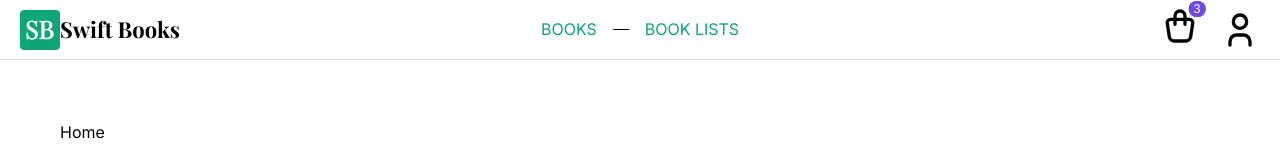
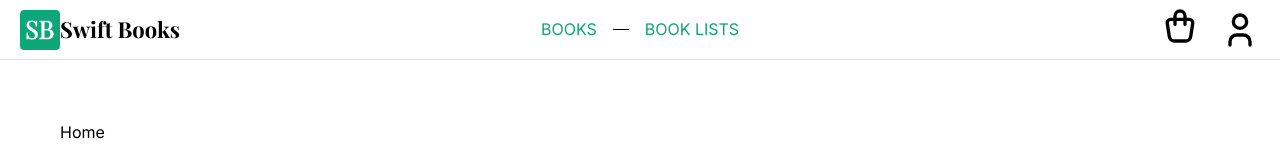
Before and after one commit to kovalromank/swiftbooks, a Next.js app in the folder web/: page / in a window 1280 px wide. Shown: the top 160 px of the page. Built offline with nearby package versions, Linux system fonts and the light colour scheme; a web font is replaced by a local one.

Commit message:
populate cart with API cart results

```diff
--- a/web/src/components/cart/cart-menu.tsx
+++ b/web/src/components/cart/cart-menu.tsx
@@ -6,8 +6,10 @@ import { IconShoppingBag } from "@tabler/icons-react";
 import { useMediaQuery } from "@mantine/hooks";
 
 import { Cart } from "./cart";
+import { useCart } from "@/api/api";
 
 import classes from "./cart-menu.module.css";
+import { useAuth } from "@/components/auth/auth-context";
 
 export const CartMenu: FC<ActionIconProps> = ({ size, ...rest }) => {
   const [opened, setOpened] = useState(false);
@@ -15,6 +17,9 @@ export const CartMenu: FC<ActionIconProps> = ({ size, ...rest }) => {
 
   const theme = useMantineTheme();
   const isMobile = useMediaQuery(`(max-width: ${theme.breakpoints.sm})`, false);
+
+  const auth = useAuth();
+  const { data: cartItems } = useCart(auth.status.isAuthenticated);
 
   const onCartClick = useCallback((event: MouseEvent<HTMLButtonElement>) => {
     const { x, y, width, height } = event.currentTarget.getBoundingClientRect();
@@ -25,12 +30,13 @@ export const CartMenu: FC<ActionIconProps> = ({ size, ...rest }) => {
   return (
     <>
       <Indicator
-        label={3}
+        label={cartItems?.length ?? 0}
         size="1rem"
         offset={3}
         color="violet"
         variant="light"
         className={classes.indicator}
+        disabled={!cartItems}
       >
         <ActionIcon
           size={size || "2.5rem"}
--- a/web/src/components/cart/cart.tsx
+++ b/web/src/components/cart/cart.tsx
@@ -5,33 +5,54 @@ import { Button, Card } from "@mantine/core";
 import Link from "next/link";
 
 import { Book } from "@/components/book/book";
+import { Hr } from "@/components/hr";
+import { useCart, useCartBooks, useCartTotal } from "@/api/api";
+import { useAuth } from "@/components/auth/auth-context";
+import { useCurrencyFormat } from "@/utils";
 
 import classes from "./cart.module.css";
-import { Hr } from "@/components/hr";
 
 export interface CartProps {
   onClose?: () => void;
 }
 
 export const Cart: FC<CartProps> = ({ onClose }) => {
+  const auth = useAuth();
+  const { data: cartItems } = useCart(auth.status.isAuthenticated);
+  const { data: books, isSuccess } = useCartBooks(auth.status.isAuthenticated);
+  const { data: total } = useCartTotal(auth.status.isAuthenticated);
+
+  const currencyFormat = useCurrencyFormat();
+
+  if (!isSuccess || !books.length) {
+    return (
+      <Card className={classes.container}>
+        <div className={classes.empty}>Empty shopping cart, add some books</div>
+      </Card>
+    );
+  }
+
   return (
     <Card className={classes.container}>
-      {Array(3)
-        .fill(0)
-        .map((_, i) => (
-          <Fragment key={i}>
-            {i ? <Hr /> : null}
-            <Book variant="cart" />
-          </Fragment>
-        ))}
+      {(books || []).map((book, i) => (
+        <Fragment key={book.id}>
+          {i ? <Hr /> : null}
+          <Book
+            variant="cart"
+            data={book}
+            quantity={cartItems?.find((item) => item.book_id === book.id)?.quantity}
+            onNavigate={onClose}
+          />
+        </Fragment>
+      ))}
       <div className={classes.spacer}></div>
-      <div className={classes.total}>Total cost: $99.96</div>
+      <div className={classes.total}>Total cost: {currencyFormat.format(total ?? 0)}</div>
       <Button
         component={Link}
         variant="filled"
         className={classes.button}
         href="/checkout"
-        onClick={() => onClose?.()}
+        onClick={onClose}
       >
         CHECKOUT
       </Button>
```
